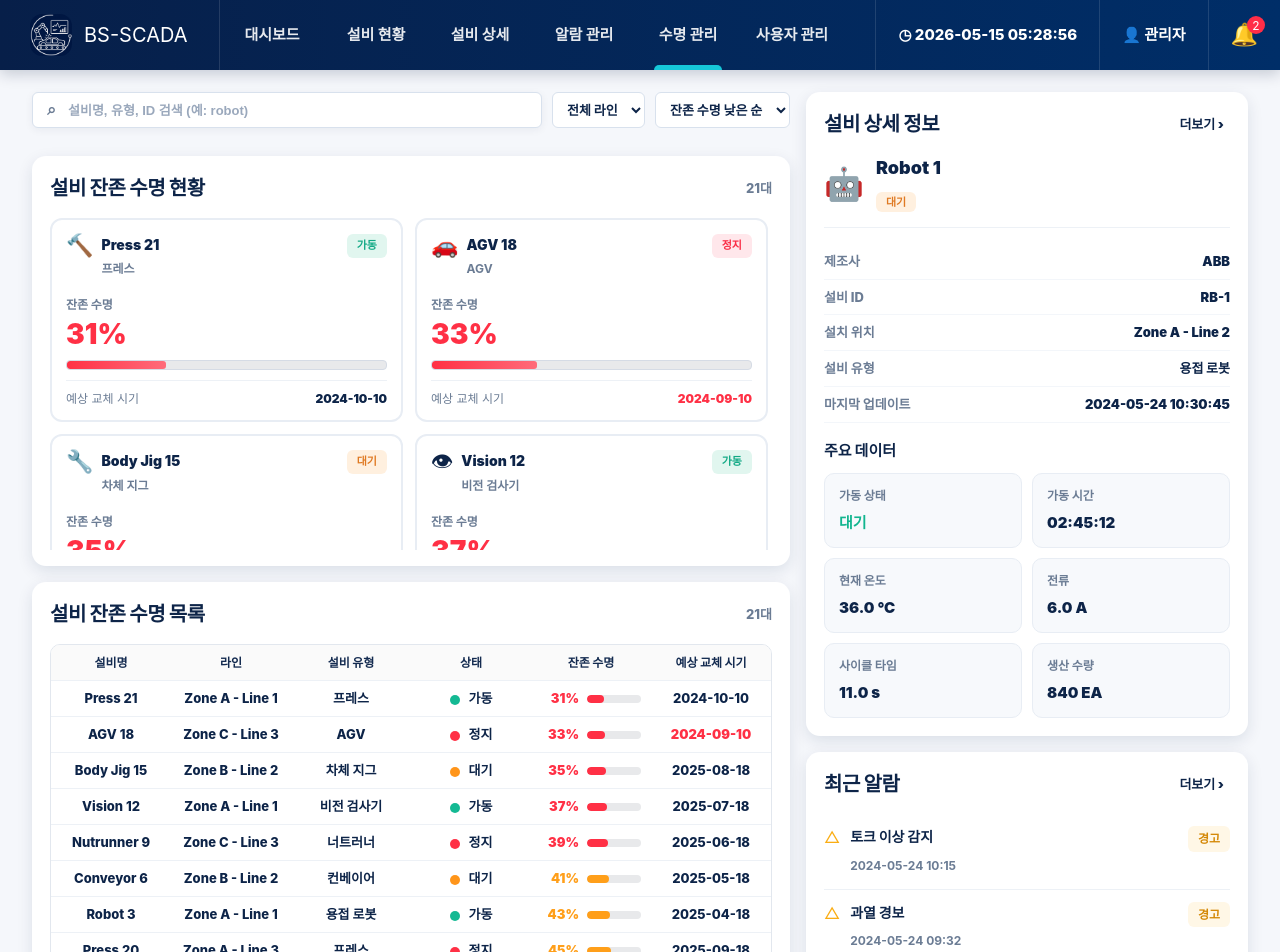
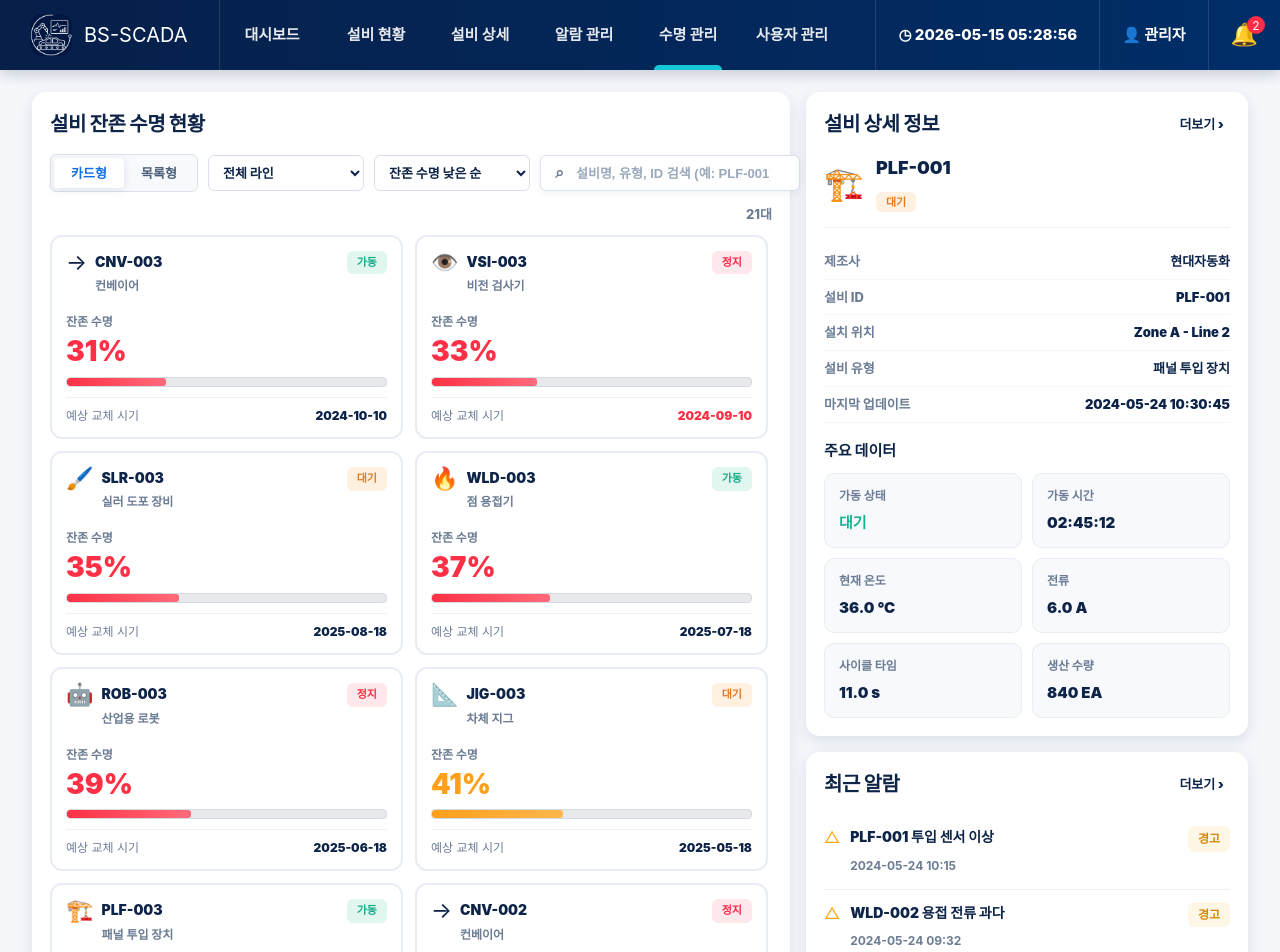
Before and after one commit to sleeping-6eauty/BS-SCADA, a Vue app in the folder frontend/: page /life in a window 1280 px wide. Shown: the top 952 px of the page. Built offline with nearby package versions, Linux system fonts and the light colour scheme; sample sign-in values are in the browser's storage.

Commit message:
feat: refine equipment life overview UI

```diff
--- a/frontend/src/views/life/EquipmentLife.vue
+++ b/frontend/src/views/life/EquipmentLife.vue
@@ -7,18 +7,19 @@ const router = useRouter()
 const searchQuery = ref('')
 const selectedLine = ref('전체 라인')
 const sortOrder = ref('잔존 수명 낮은 순')
+const viewMode = ref('card')
 const rowsPerPage = ref(10)
 const currentPage = ref(1)
-const selectedId = ref('robot-1')
+const selectedId = ref('PLF-001')
 
-const typeDefs = [
-  { type: '용접 로봇', prefix: 'Robot', icon: '🤖', code: 'RB' },
-  { type: '컨베이어', prefix: 'Conveyor', icon: '➡', code: 'CV' },
-  { type: '너트러너', prefix: 'Nutrunner', icon: '🔩', code: 'NT' },
-  { type: '비전 검사기', prefix: 'Vision', icon: '👁', code: 'VS' },
-  { type: '차체 지그', prefix: 'Body Jig', icon: '🔧', code: 'BJ' },
-  { type: 'AGV', prefix: 'AGV', icon: '🚗', code: 'AGV' },
-  { type: '프레스', prefix: 'Press', icon: '🔨', code: 'PR' },
+const equipmentDefs = [
+  { code: 'PLF', type: '패널 투입 장치', icon: '🏗️', manufacturer: '현대자동화' },
+  { code: 'JIG', type: '차체 지그', icon: '📐', manufacturer: 'Daewon Precision' },
+  { code: 'ROB', type: '산업용 로봇', icon: '🤖', manufacturer: 'ABB' },
+  { code: 'WLD', type: '점 용접기', icon: '🔥', manufacturer: 'KUKA' },
+  { code: 'SLR', type: '실러 도포 장비', icon: '🖌️', manufacturer: 'Nordson' },
+  { code: 'VSI', type: '비전 검사기', icon: '👁️', manufacturer: 'Cognex' },
+  { code: 'CNV', type: '컨베이어', icon: '→', manufacturer: 'Siemens' },
 ]
 
 const zones = ['Zone A', 'Zone B', 'Zone C']
@@ -27,13 +28,12 @@ const statusPool = [
   { status: 'idle', statusLabel: '대기' },
   { status: 'stop', statusLabel: '정지' },
 ]
-const manufacturers = ['ABB', 'Fanuc', 'KUKA', 'Siemens', 'Hyundai', 'Cognex', 'Atlas Copco']
 
 const buildEquipmentList = () => {
   const list = []
   let lifeSeed = 82
 
-  typeDefs.forEach((def, typeIdx) => {
+  equipmentDefs.forEach((def, typeIdx) => {
     for (let unit = 1; unit <= 3; unit += 1) {
       const zone = zones[typeIdx % zones.length]
       const lineNo = ((typeIdx + unit) % 3) + 1
@@ -42,11 +42,11 @@ const buildEquipmentList = () => {
       lifeSeed -= 3
       const statusInfo = statusPool[(typeIdx + unit) % statusPool.length]
       const month = String(((typeIdx + unit) % 12) + 1).padStart(2, '0')
-      const id = `${def.prefix.toLowerCase().replace(/\s+/g, '-')}-${unit + typeIdx * 3}`
+      const id = `${def.code}-${String(unit).padStart(3, '0')}`
 
       list.push({
         id,
-        name: `${def.prefix} ${unit + typeIdx * 3}`,
+        name: id,
         type: def.type,
         status: statusInfo.status,
         statusLabel: statusInfo.statusLabel,
@@ -54,8 +54,8 @@ const buildEquipmentList = () => {
         replaceDate: life < 35 ? `2024-${month}-10` : `2025-${month}-18`,
         line,
         icon: def.icon,
-        manufacturer: manufacturers[typeIdx % manufacturers.length],
-        equipId: `${def.code}-${unit + typeIdx * 3}`.toUpperCase(),
+        manufacturer: def.manufacturer,
+        equipId: id,
         location: line,
         lastUpdate: '2024-05-24 10:30:45',
         runtime: statusInfo.status === 'stop' ? '00:00:00' : '02:45:12',
@@ -73,10 +73,10 @@ const buildEquipmentList = () => {
 const equipmentList = buildEquipmentList()
 
 const recentAlarms = [
-  { title: '토크 이상 감지', time: '2024-05-24 10:15', level: 'warning', label: '경고' },
-  { title: '과열 경보', time: '2024-05-24 09:32', level: 'warning', label: '경고' },
-  { title: '전류 스파이크', time: '2024-05-24 08:21', level: 'danger', label: '위험' },
-  { title: '통신 지연', time: '2024-05-24 07:58', level: 'warning', label: '경고' },
+  { title: 'PLF-001 투입 센서 이상', time: '2024-05-24 10:15', level: 'warning', label: '경고' },
+  { title: 'WLD-002 용접 전류 과다', time: '2024-05-24 09:32', level: 'warning', label: '경고' },
+  { title: 'ROB-003 축 구동 오류', time: '2024-05-24 08:21', level: 'danger', label: '위험' },
+  { title: 'VSI-001 비전 통신 지연', time: '2024-05-24 07:58', level: 'warning', label: '경고' },
 ]
 
 const matchesSearch = (item, query) => {
@@ -162,16 +162,28 @@ const isUrgentDate = (date) => date <= '2024-09-30'
     <main class="content">
       <div class="main-layout">
         <div class="left-column">
+          <section class="panel life-overview-panel">
+            <div class="panel-header">
+              <h2>설비 잔존 수명 현황</h2>
+            </div>
+
             <div class="toolbar-row">
-            <label class="search-box">
-              <span class="search-icon">⌕</span>
-              <input
-                v-model="searchQuery"
-                type="search"
-                class="search-input"
-                placeholder="설비명, 유형, ID 검색 (예: robot)"
-              />
-            </label>
+              <div class="view-toggle" aria-label="보기 방식 선택">
+                <button
+                  type="button"
+                  :class="{ active: viewMode === 'card' }"
+                  @click="viewMode = 'card'"
+                >
+                  카드형
+                </button>
+                <button
+                  type="button"
+                  :class="{ active: viewMode === 'list' }"
+                  @click="viewMode = 'list'"
+                >
+                  목록형
+                </button>
+              </div>
               <select v-model="selectedLine" class="filter-select">
                 <option>전체 라인</option>
                 <option>Zone A</option>
@@ -183,15 +195,22 @@ const isUrgentDate = (date) => date <= '2024-09-30'
                 <option>잔존 수명 높은 순</option>
                 <option>예상 교체 시기순</option>
               </select>
+              <label class="search-box">
+                <span class="search-icon">⌕</span>
+                <input
+                  v-model="searchQuery"
+                  type="search"
+                  class="search-input"
+                  placeholder="설비명, 유형, ID 검색 (예: PLF-001)"
+                />
+              </label>
             </div>
 
-          <section class="panel status-panel">
-            <div class="panel-header">
-              <h2>설비 잔존 수명 현황</h2>
+            <div class="result-row">
               <span class="result-count">{{ filteredEquipment.length }}대</span>
             </div>
 
-            <div class="equipment-scroll">
+            <div v-if="viewMode === 'card'" class="equipment-scroll">
               <div v-if="filteredEquipment.length === 0" class="empty-state">
                 검색 결과가 없습니다.
               </div>
@@ -225,13 +244,8 @@ const isUrgentDate = (date) => date <= '2024-09-30'
                 </article>
               </div>
             </div>
-          </section>
 
-          <section class="panel list-panel">
-            <div class="panel-header">
-              <h2>설비 잔존 수명 목록</h2>
-              <span class="result-count">{{ filteredEquipment.length }}대</span>
-            </div>
+            <div v-else class="list-view">
               <div class="table-wrap">
                 <table class="data-table life-list-table">
                   <thead>
@@ -297,6 +311,7 @@ const isUrgentDate = (date) => date <= '2024-09-30'
                     <option>10 / 페이지</option>
                     <option>20 / 페이지</option>
                   </select>
+                </div>
               </div>
             </div>
           </section>
@@ -371,7 +386,6 @@ const isUrgentDate = (date) => date <= '2024-09-30'
                 <em :class="alarm.level">{{ alarm.label }}</em>
               </li>
             </ul>
-            <button type="button" class="alarm-more" @click="goToAlarmPage">더보기 ›</button>
           </section>
         </aside>
       </div>
@@ -394,7 +408,7 @@ const isUrgentDate = (date) => date <= '2024-09-30'
   display: grid;
   grid-template-columns: 1fr 442px;
   gap: 16px;
-  align-items: start;
+  align-items: stretch;
 }
 
 .left-column {
@@ -402,12 +416,20 @@ const isUrgentDate = (date) => date <= '2024-09-30'
   flex-direction: column;
   gap: 16px;
   min-width: 0;
+  min-height: 0;
 }
 
 .right-column {
   display: flex;
   flex-direction: column;
   gap: 16px;
+}
+
+.life-overview-panel {
+  display: flex;
+  flex-direction: column;
+  flex: 1;
+  min-height: 0;
 }
 
 .panel {
@@ -432,6 +454,33 @@ h2 {
   color: #0d2448;
 }
 
+.view-toggle {
+  display: inline-flex;
+  flex: none;
+  padding: 3px;
+  border: 1px solid #d8e1ed;
+  border-radius: 6px;
+  background: #f7f9fc;
+}
+
+.view-toggle button {
+  min-width: 70px;
+  height: 30px;
+  border: 0;
+  border-radius: 4px;
+  background: transparent;
+  color: #4a5f7a;
+  font-size: 13px;
+  font-weight: 900;
+  cursor: pointer;
+}
+
+.view-toggle button.active {
+  background: #fff;
+  color: #126de0;
+  box-shadow: 0 2px 8px rgba(13, 36, 72, 0.1);
+}
+
 .toolbar-row {
   display: flex;
   align-items: center;
@@ -440,7 +489,8 @@ h2 {
 }
 
 .search-box {
-  flex: 1;
+  flex: 1 1 280px;
+  min-width: 260px;
   display: flex;
   align-items: center;
   gap: 10px;
@@ -478,19 +528,26 @@ h2 {
   color: #6b7c94;
 }
 
-.status-panel .equipment-scroll {
-  max-height: 332px;
+.result-row {
+  display: flex;
+  justify-content: flex-end;
+  margin-bottom: 10px;
+}
+
+.life-overview-panel .equipment-scroll {
+  flex: 1;
+  min-height: 332px;
   overflow-y: auto;
   padding-right: 4px;
   scrollbar-width: thin;
   scrollbar-color: #c5d0e0 transparent;
 }
 
-.status-panel .equipment-scroll::-webkit-scrollbar {
+.life-overview-panel .equipment-scroll::-webkit-scrollbar {
   width: 6px;
 }
 
-.status-panel .equipment-scroll::-webkit-scrollbar-thumb {
+.life-overview-panel .equipment-scroll::-webkit-scrollbar-thumb {
   background: #c5d0e0;
   border-radius: 99px;
 }
@@ -508,6 +565,7 @@ h2 {
 }
 
 .filter-select {
+  flex: 0 0 156px;
   height: 36px;
   border: 1px solid #d8e1ed;
   border-radius: 6px;
@@ -519,8 +577,16 @@ h2 {
 }
 
 .filter-select.small {
+  flex: 0 0 auto;
   height: 32px;
   font-size: 12px;
+}
+
+.list-view {
+  display: flex;
+  flex: 1;
+  min-height: 0;
+  flex-direction: column;
 }
 
 .equipment-grid {
@@ -986,17 +1052,6 @@ h2 {
   color: #cf1322;
 }
 
-.alarm-more {
-  margin-top: 12px;
-  align-self: center;
-  border: 0;
-  background: transparent;
-  color: #0d2448;
-  font-weight: 950;
-  font-size: 13px;
-  cursor: pointer;
-}
-
 .green { color: #12b58f; }
 .yellow { color: #ff9f1a; }
 .red { color: #ff3045; }
```
Lines whose indentation alone changed are shown as unchanged.
